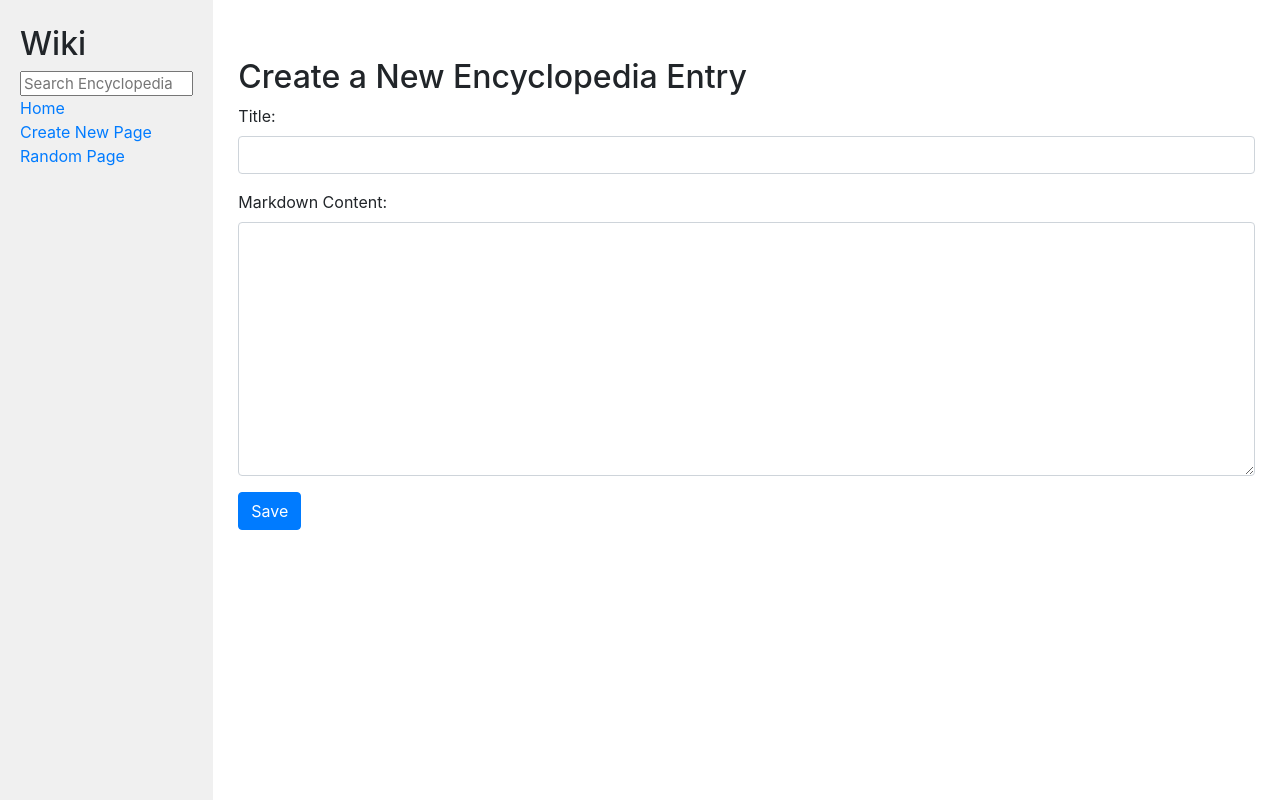
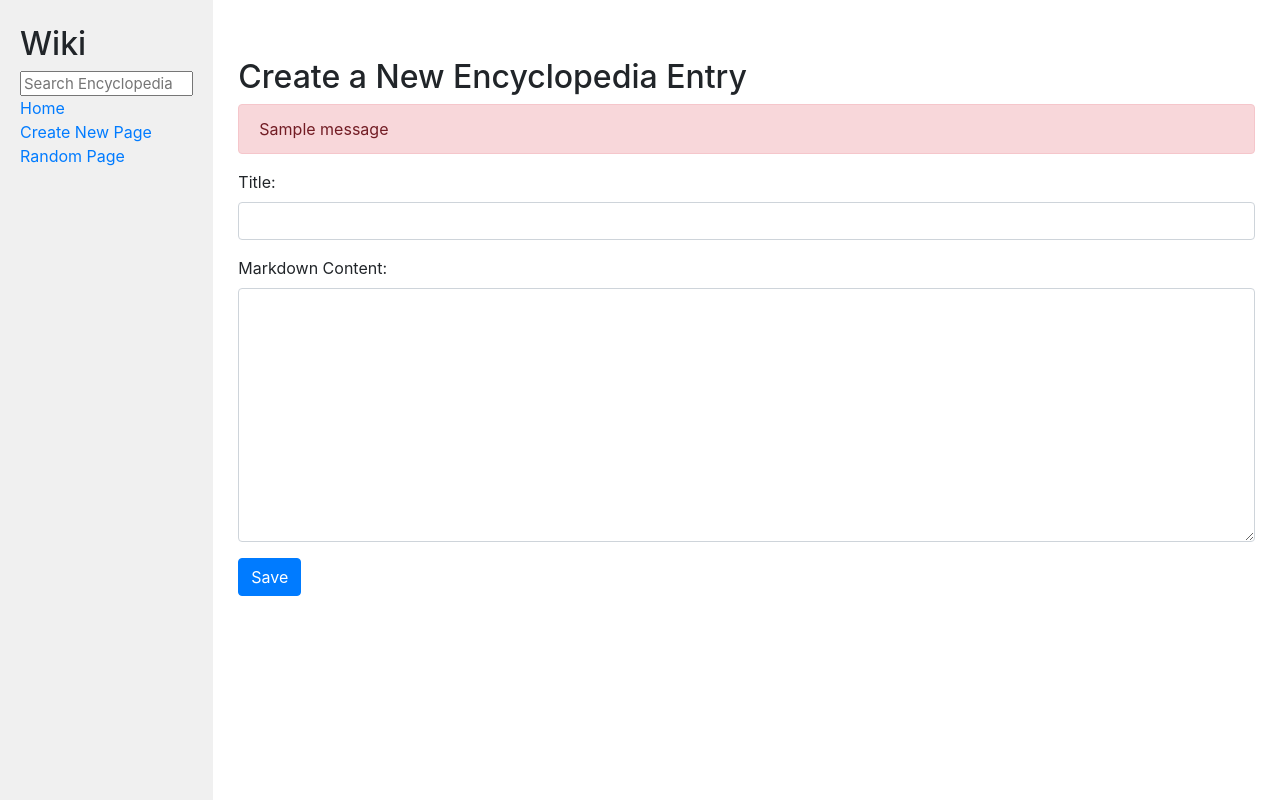
Before and after one commit to sarojoffl/cs50-web-projects, a Django app: page /new in a window 1280 px wide. Run offline with Django 3.2, Linux system fonts and the light colour scheme; tables that the repository leaves empty hold one stand-in row (values such as "Sample post"); one stand-in notice (Sample message) is shown; some libraries are stand-ins or nearby versions.

Commit message:
Implement Bootstrap alerts for message display

```diff
--- a/Project1/wiki/encyclopedia/templates/encyclopedia/create_entry.html
+++ b/Project1/wiki/encyclopedia/templates/encyclopedia/create_entry.html
@@ -7,6 +7,15 @@ Create New Page
 {% block body %}
 <div class="container mt-5">
     <h2>Create a New Encyclopedia Entry</h2>
+    <!-- Display Messages -->
+    {% if messages %}
+        <div class="alert alert-danger" role="alert">
+            {% for message in messages %}
+                {{ message }}
+            {% endfor %}
+        </div>
+    {% endif %}
+
     <form action="{% url 'create_entry' %}" method="post">
         {% csrf_token %}
         <div class="form-group">
```
